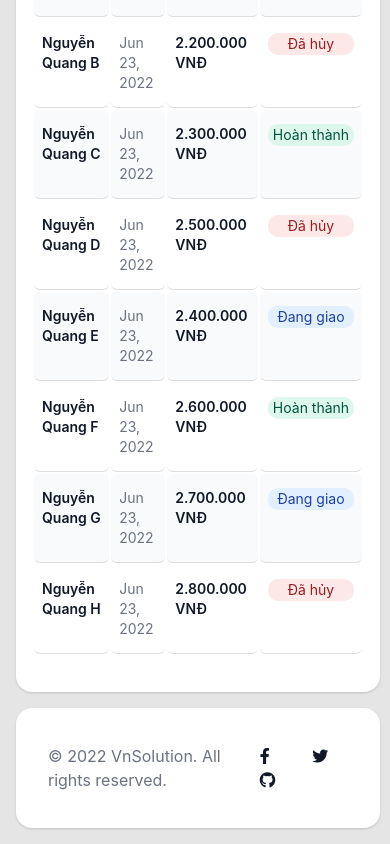
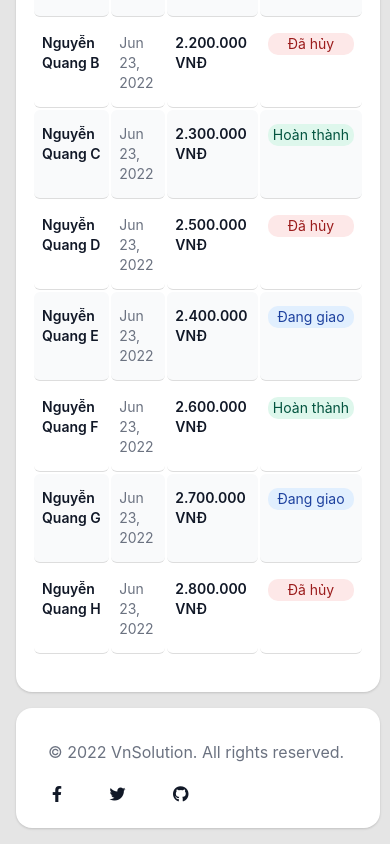
Before and after one commit to 1811061696/CRUD, a plain HTML site: page index.html in a window 390 px wide. Shown: the part 1973-2817 px from the top of the page. Drawn offline with nearby package versions, Linux system fonts and the light colour scheme.

Commit message:
[update]--update responsive mobile footer

```diff
--- a/src/css/_content.scss
+++ b/src/css/_content.scss
@@ -302,6 +302,11 @@
         align-items: center;
         padding: 0 32px;
 
+        @include mobile {
+            display:  block;
+            padding: 32px;
+        }
+
 
         a {
             text-decoration: none;
@@ -314,10 +319,19 @@
 
 
         &__contact{
+
+            @include mobile {
+                margin-top: 18px;
+            }
             a{
                 padding: 4px;
                 margin: 15px;
                 color: $gray900;
+
+                @include mobile{
+                    margin-left: 0;
+                    margin-right: 35px;
+                }
             }
         }
     }
```
Also changed, not shown: src/css/styles.css, 1 other file.
